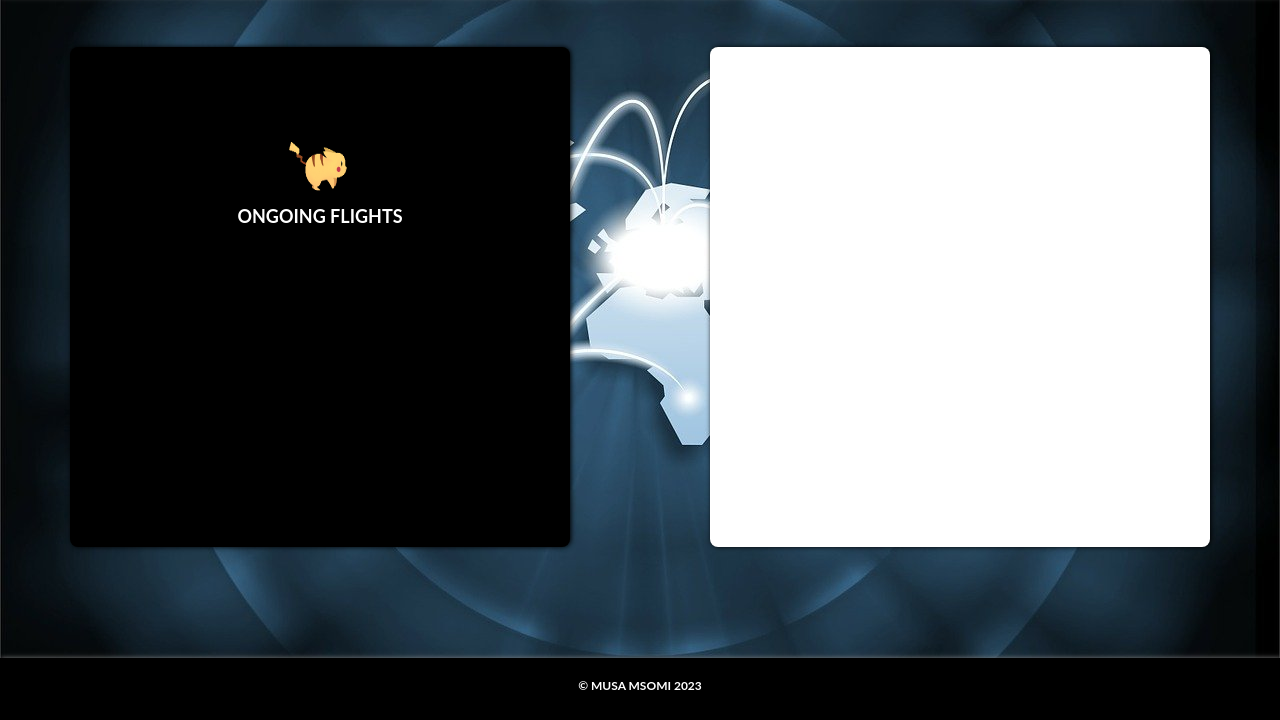
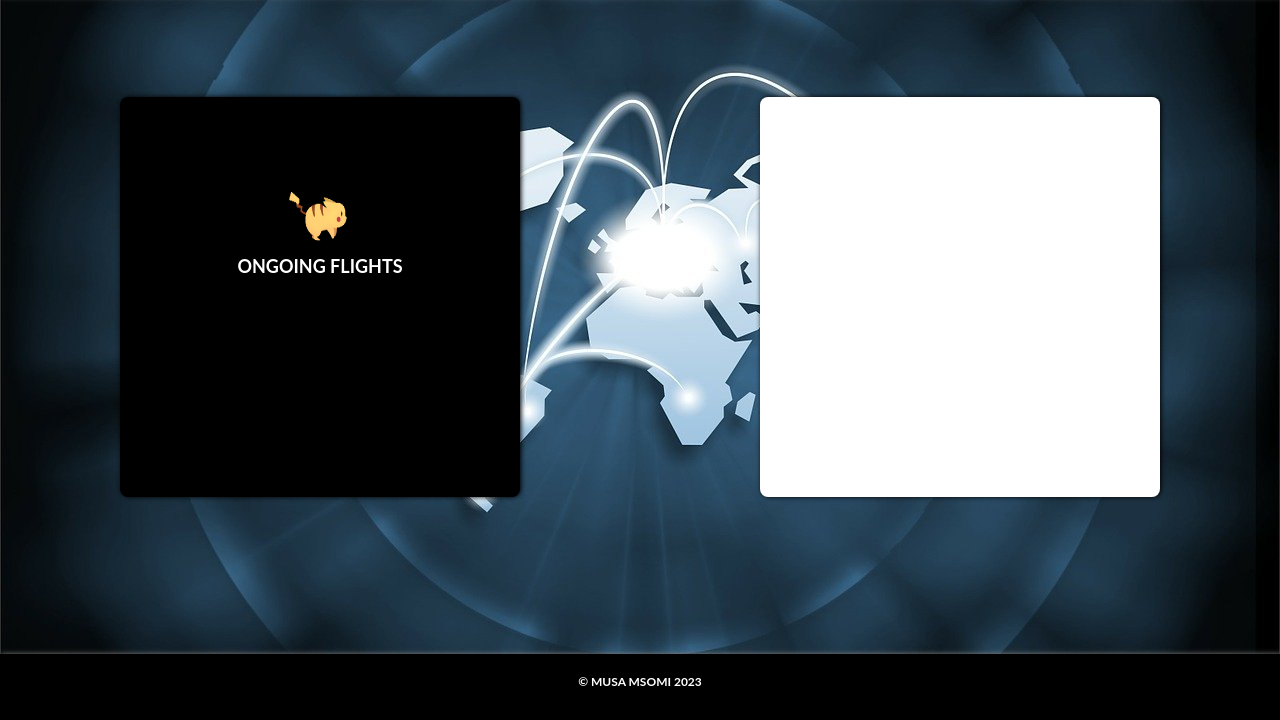
Before and after one commit to Musa-Msomi/flight-tracker-v1, a website built with webpack: page src/index.html in a window 1280 px wide. Shown: the part 80-800 px from the top of the page. Built offline with nearby package versions, Linux system fonts and the light colour scheme.

Commit message:
styling for new media query

```diff
--- a/src/styles/style.scss
+++ b/src/styles/style.scss
@@ -67,7 +67,7 @@ main {
   height: 300px;
   background-color: rgb(0, 0, 0);
   overflow: auto;
-  margin-top: 30px;
+  margin-top: 100px;
   grid-area: table;
   justify-self: center;
   margin-bottom: 30px;
@@ -127,7 +127,7 @@ table {
   height: 330px;
   background-color: white;
   overflow: auto;
-  margin-top: 30px;
+  margin-top: 100px;
   justify-self: center;
   border-radius: 8px;
   box-shadow: 1px 0 5px black;
@@ -182,7 +182,7 @@ table {
       "nav nav"
       "main main"
       "footer footer";
-    gap: 20px;
+    // gap: 20px;
   }
 
   main {
@@ -196,6 +196,7 @@ table {
     width: 500px;
     height: 500px;
     box-shadow: 1px 0 5px black;
+
   }
 
   #map-container {
@@ -203,6 +204,7 @@ table {
     display: block;
     width: 500px;
     height: 500px;
+
   }
   #leaflet-map {
     height: 100%;
@@ -214,3 +216,15 @@ table {
     display: none;
   }
 }
+@media only screen and (min-width: 400px){
+#modal{
+  width: 400px;
+  height: 400px;
+
+}
+#map-container{
+  width: 400px;
+  height: 400px;
+
+}
+}
```
